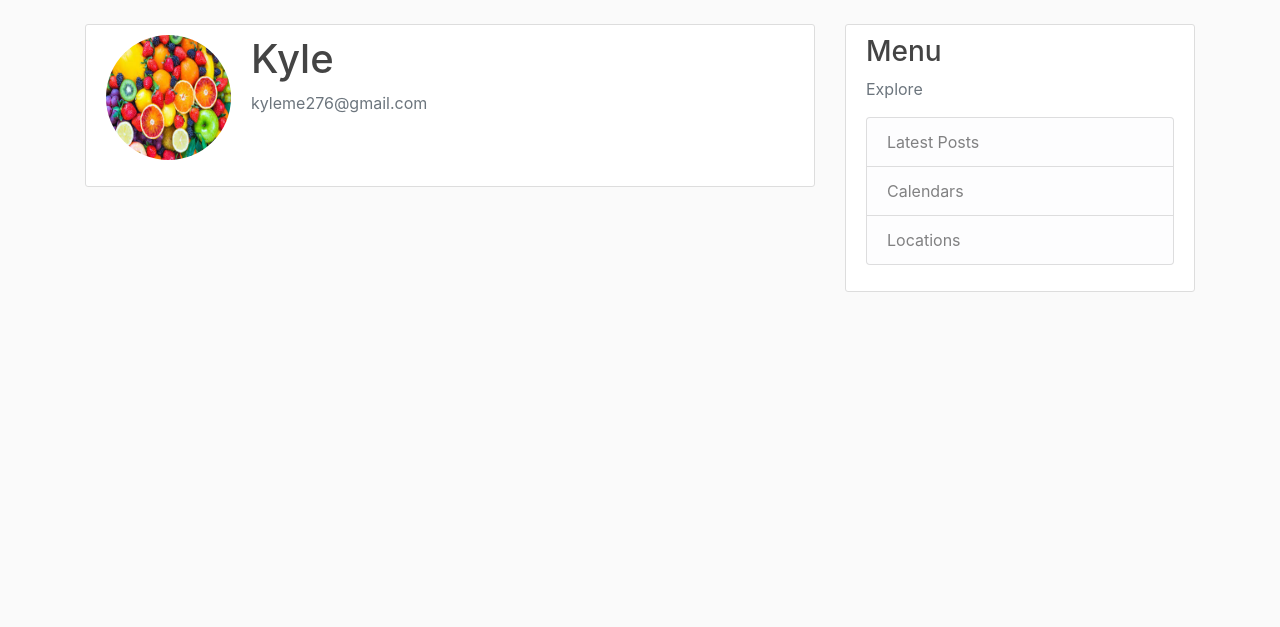
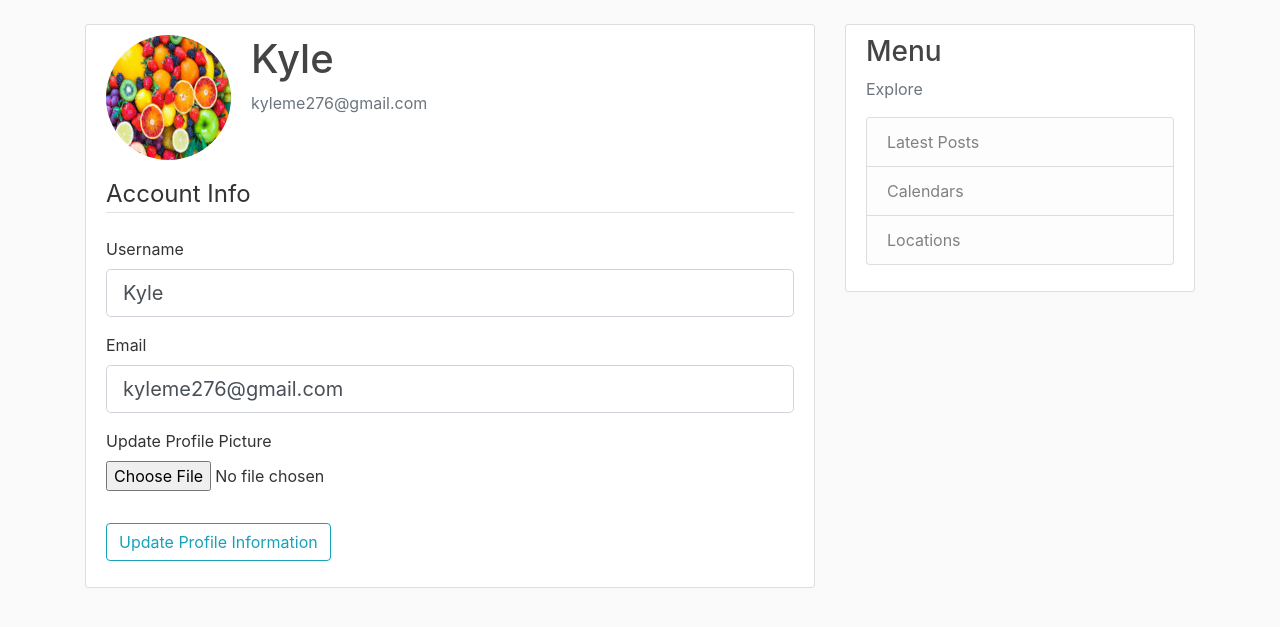
Before and after one commit to KyleReeceV/425project, a Flask app: page /account in a window 1280 px wide. Shown: the part 56-683 px from the top of the page. Run offline with Flask 2, Linux system fonts and the light colour scheme; a user stored in the database is signed in; parts of the project's set-up code (start-up, migrations or seed data) failed here and were passed over; some libraries are stand-ins or nearby versions.

Commit message:
adding account updating features.

```diff
--- a/flaskapp/flaskapp/forms.py
+++ b/flaskapp/flaskapp/forms.py
@@ -1,4 +1,6 @@
 from flask_wtf import FlaskForm
+from flask_wtf.file import FileField, FileAllowed
+from flask_login import current_user
 from wtforms import StringField, PasswordField, SubmitField, BooleanField
 from wtforms.validators import DataRequired, Length, Email, EqualTo, ValidationError
 from flaskapp.models import User
@@ -25,3 +27,21 @@ class LoginForm(FlaskForm):
     password = PasswordField('Password', validators=[DataRequired()])
     remember = BooleanField('Remember Me!')
     submit = SubmitField('Log In')
+
+class UpdateAccountForm(FlaskForm):
+    username = StringField('Username', validators=[DataRequired(), Length(min=2, max=20)])
+    email = StringField('Email', validators=[DataRequired(), Email()])
+    picture = FileField('Update Profile Picture', validators=[FileAllowed(['jpg', 'png'])])
+    submit = SubmitField('Update Profile Information')
+
+    def validate_username(self, username):
+        if username.data != current_user.username:
+            user = User.query.filter_by(username=username.data).first()
+            if user:
+                raise ValidationError('That username is already taken! Please choose a different one.')
+
+    def validate_email(self, email):
+        if email.data != current_user.email:
+            user = User.query.filter_by(email=email.data).first()
+            if user:
+                raise ValidationError('That email is already taken! Please choose a different one.')
--- a/flaskapp/flaskapp/routes.py
+++ b/flaskapp/flaskapp/routes.py
@@ -1,6 +1,8 @@
+import os
+import secrets
 from flask import render_template, url_for, flash, redirect, request
 from flaskapp import app, db, bcrypt
-from flaskapp.forms import RegistrationForm, LoginForm
+from flaskapp.forms import RegistrationForm, LoginForm, UpdateAccountForm
 from flaskapp.models import User, Post
 from flask_login import login_user, current_user, logout_user, login_required
 
@@ -65,7 +67,29 @@ def logout():
     logout_user()
     return redirect(url_for('home'))
 
-@app.route("/account")
+def save_picture(form_picture):
+    rand_hex = secrets.token_hex(8)
+    _, f_ext = os.path.splitext(form_picture.filename)
+    picture_fn = random_hex + f_ext
+    picture_path = os.path.join(app.root_path, 'static/profile_pics', picture_fn)
+    form_picture.save(picture_path)
+    return picture_fn
+
+@app.route("/account", methods=['GET', 'POST'])
 @login_required
 def account():
-    return render_template('account.html', title='Account')
+    form = UpdateAccountForm()
+    if form.validate_on_submit():
+        if form.picture.data:
+            picture_file = save_picture(form.picture.data)
+            current_user.profile_pic = picture_file
+        current_user.username = form.username.data
+        current_user.email = form.email.data
+        db.session.commit()
+        flash('Your account has been updated!', category='success')
+        return redirect(url_for('account'))
+    elif request.method == 'GET':
+        form.username.data = current_user.username
+        form.email.data = current_user.email
+    img_file = url_for('static', filename='profile_pics/' + current_user.profile_pic)
+    return render_template('account.html', title='Account', img_file=img_file, form=form)
--- a/flaskapp/flaskapp/templates/account.html
+++ b/flaskapp/flaskapp/templates/account.html
@@ -3,12 +3,57 @@
 {% block content %}
 <div class="content-section">
     <div class="media">
-    <img class="rounded-circle account-img" src="def.jpg">
+    <img class="rounded-circle account-img" src="{{ img_file }}">
         <div class="media-body">
             <h2 class="account-heading">{{ current_user.username }}</h2>
             <p class="text-secondary">{{ current_user.email }}</p>
         </div>
     </div>
-    <!-- FORM HERE -->
+    <div>
+        <form method="POST" action="" enctype="multipart/form-data">
+            {{ form.hidden_tag() }}
+            <fieldset class="form-group">
+                <legend class="border-bottom mb-4">Account Info</legend>
+                <div class="form-group">
+                    {{ form.username.label(class="form-control-label") }}
+                    {% if form.username.errors %}
+                        {{ form.username(class="form-control form-control-lg is-invalid") }}
+                        <div class="invalid-feedback">
+                            {% for error in form.username.errors %}
+                                <span>{{ error }}</span>
+                            {% endfor %}
+                        </div>
+                    {% else %}
+                        {{ form.username(class="form-control form-control-lg") }}
+                    {% endif %}
+                </div>
+                <div class="form-group">
+                    {{ form.email.label(class="form-control-label") }}
+                    {% if form.email.errors %}
+                        {{ form.email(class="form-control form-control-lg is-invalid") }}
+                        <div class="invalid-feedback">
+                            {% for error in form.email.errors %}
+                                <span>{{ error }}</span>
+                            {% endfor %}
+                        </div>
+                    {% else %}
+                        {{ form.email(class="form-control form-control-lg") }}
+                    {% endif %}
+                </div>
+                <div class="form-group">
+                    {{ form.picture.label() }}
+                    {{ form.picture(class="form-control-file") }}
+                    {% if form.picture.errors %}
+                        {% for error in form.picture.errors %}
+                            <span class="text-danger">{{ error }}</span><br />
+                        {% endfor %}
+                    {% endif %}
+                </div>
+            </fieldset>
+            <div class="form-group">
+                {{ form.submit(class="btn btn-outline-info")}}
+            </div>
+        </form>
+    </div>
 </div>
 {% endblock content %}
```
Also changed, not shown: flaskapp/flaskapp/site.db.
